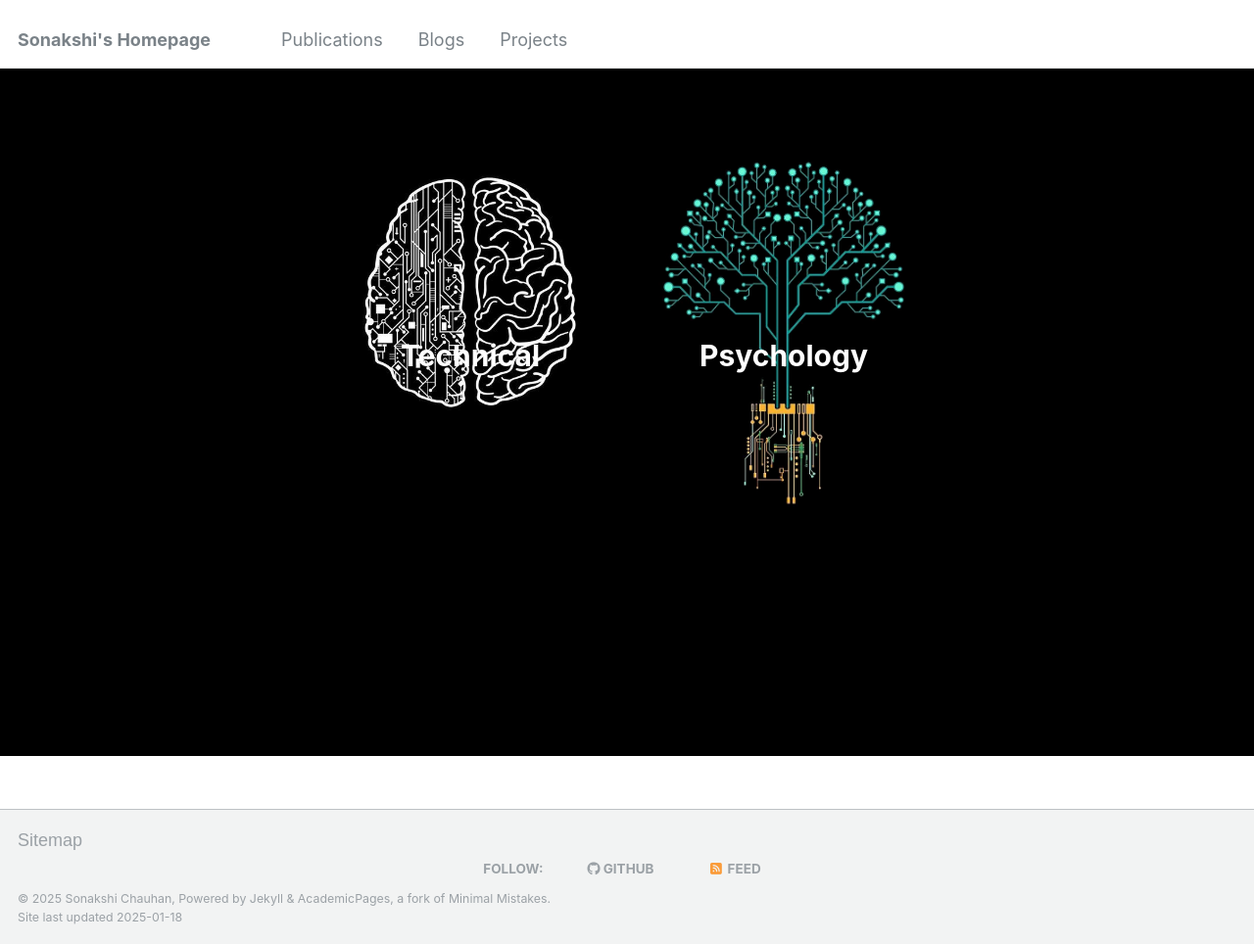
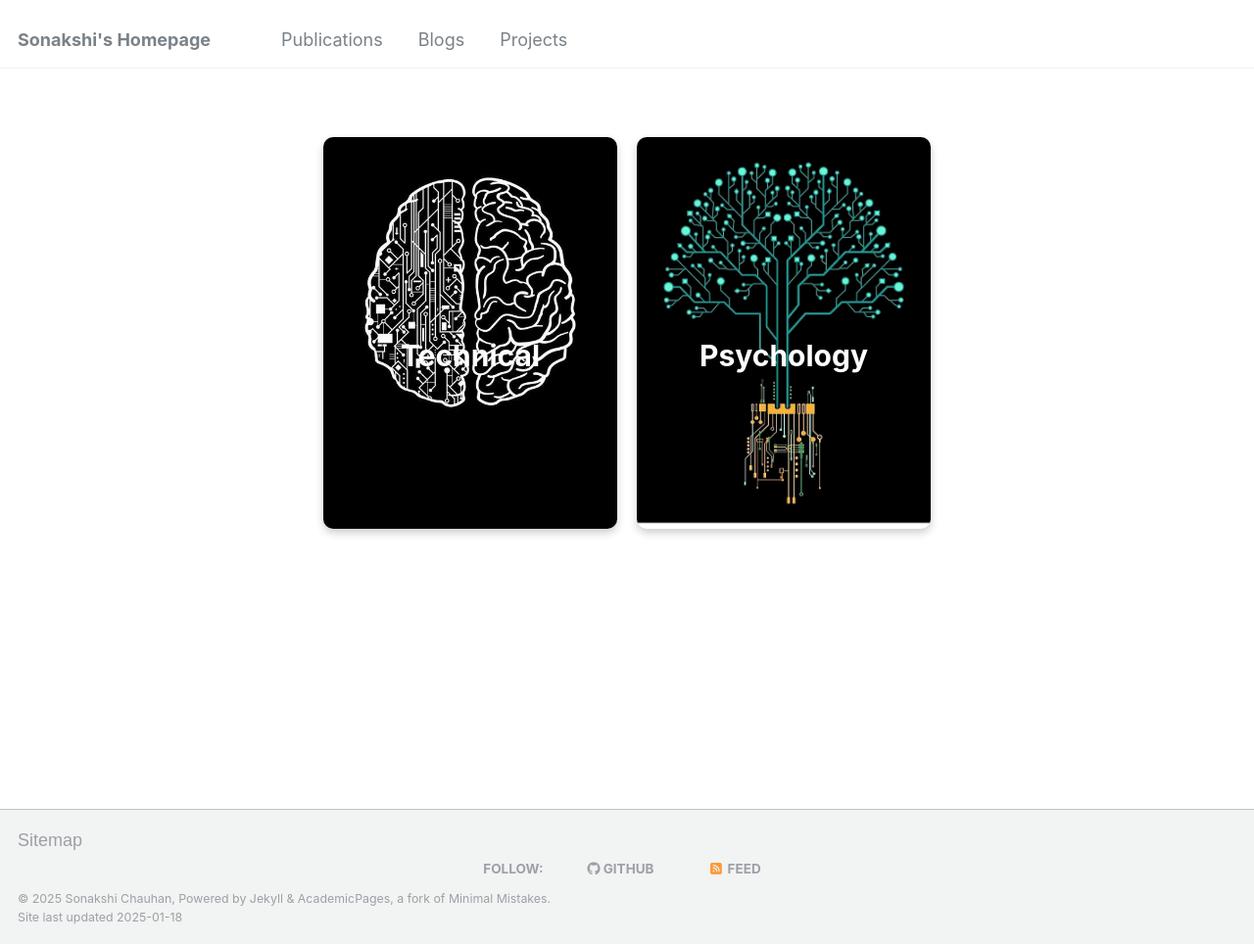
Before and after one commit to SonakshiChauhan/Sonakshi.github.io, a Jekyll site: the page built from _pages/blogs.md, in a window 1280 px wide and 964 px high. Shown: the whole window at 98% size. Built offline with Jekyll 4.4.1, drawn with Linux system fonts in a browser that asks for light colours.

Commit message:
Update main.scss

```diff
--- a/assets/css/main.scss
+++ b/assets/css/main.scss
@@ -42,8 +42,8 @@
 /* Blog Section Styles */
 body {
     font-family: Arial, sans-serif;
-    background-color: #000000; /* Black background */
-    color: #ffffff;
+    // background-color: #000000; /* Black background */
+    // color: #ffffff;
 }
 
 h1 {
```
